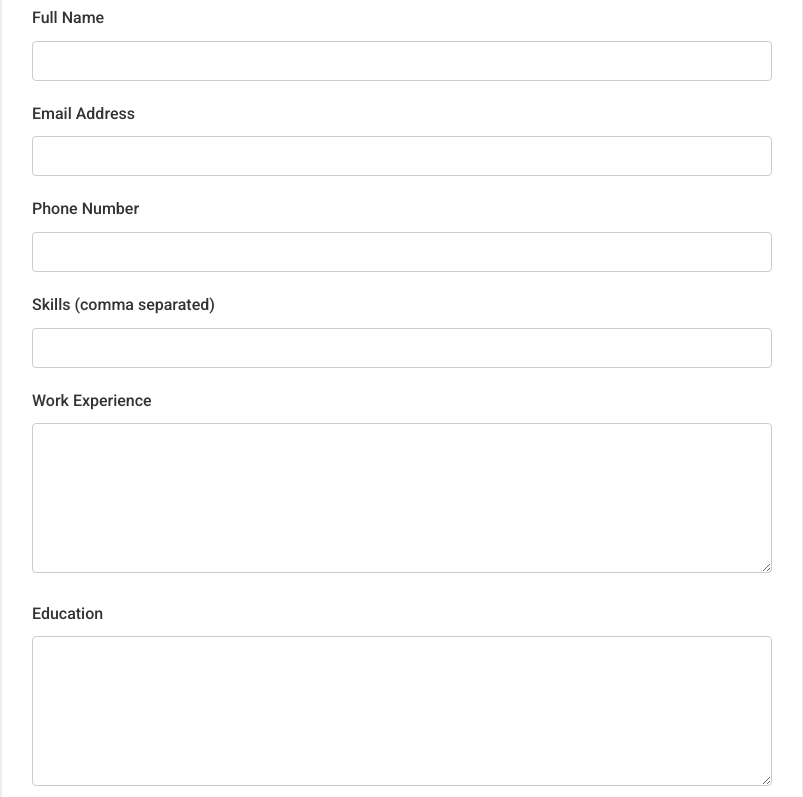
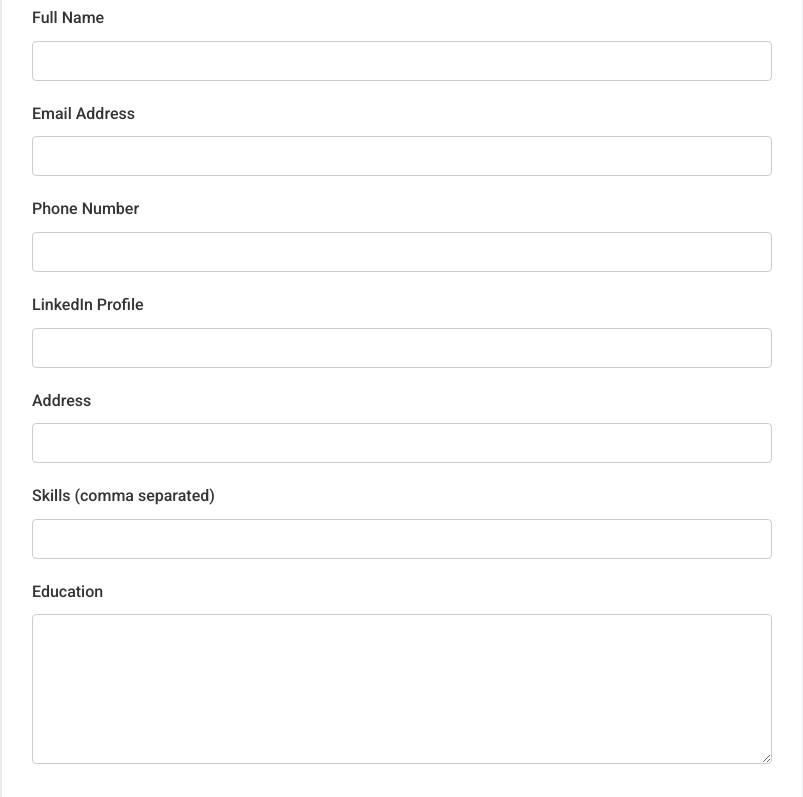
Before and after one commit to anwe712/ResumeWizardPro, a plain HTML site: page static/index.html in a window 1280 px wide. Shown: the part 116-913 px from the top of the page, without its empty margins (238-1041 px from the left). Drawn offline with Linux system fonts and the light colour scheme; files that its build step writes are made by us from their sources.

Commit message:
html updated

```diff
--- a/static/index.html
+++ b/static/index.html
@@ -6,7 +6,6 @@
     <title>Resume Wizard AI</title>
     <link href="https://fonts.googleapis.com/css2?family=Roboto:wght@400;500&display=swap" rel="stylesheet">
     <link rel="stylesheet" href="static/style.css">
-
 </head>
 <body>
 
@@ -26,19 +25,27 @@
                 <input type="text" id="phone" name="phone" required>
             </div>
             <div class="form-group">
+                <label for="linkedin">LinkedIn Profile</label>
+                <input type="text" id="linkedin" name="linkedin" required>
+            </div>
+            <div class="form-group">
+                <label for="address">Address</label>
+                <input type="text" id="address" name="address" required>
+            </div>
+            <div class="form-group">
                 <label for="skills">Skills (comma separated)</label>
                 <input type="text" id="skills" name="skills" required>
+            </div>
+            <div class="form-group">
+                <label for="education">Education</label>
+                <textarea id="education" name="education" required></textarea>
             </div>
             <div class="form-group">
                 <label for="experience">Work Experience</label>
                 <textarea id="experience" name="experience" required></textarea>
             </div>
             <div class="form-group">
-                <label for="education">Education</label>
-                <textarea id="education" name="education" required></textarea>
-            </div>
-            <div class="form-group">
-                <label for="projects">Projects</label>
+                <label for="projects">Achievements & Projects</label>
                 <textarea id="projects" name="projects" required></textarea>
             </div>
             <div class="form-group">
@@ -57,6 +64,8 @@
                 name: document.getElementById('name').value,
                 email: document.getElementById('email').value,
                 phone: document.getElementById('phone').value,
+                linkedin: document.getElementById('linkedin').value,
+                address: document.getElementById('address').value,
                 skills: document.getElementById('skills').value.split(','),
                 experience: document.getElementById('experience').value,
                 education: document.getElementById('education').value,
```
